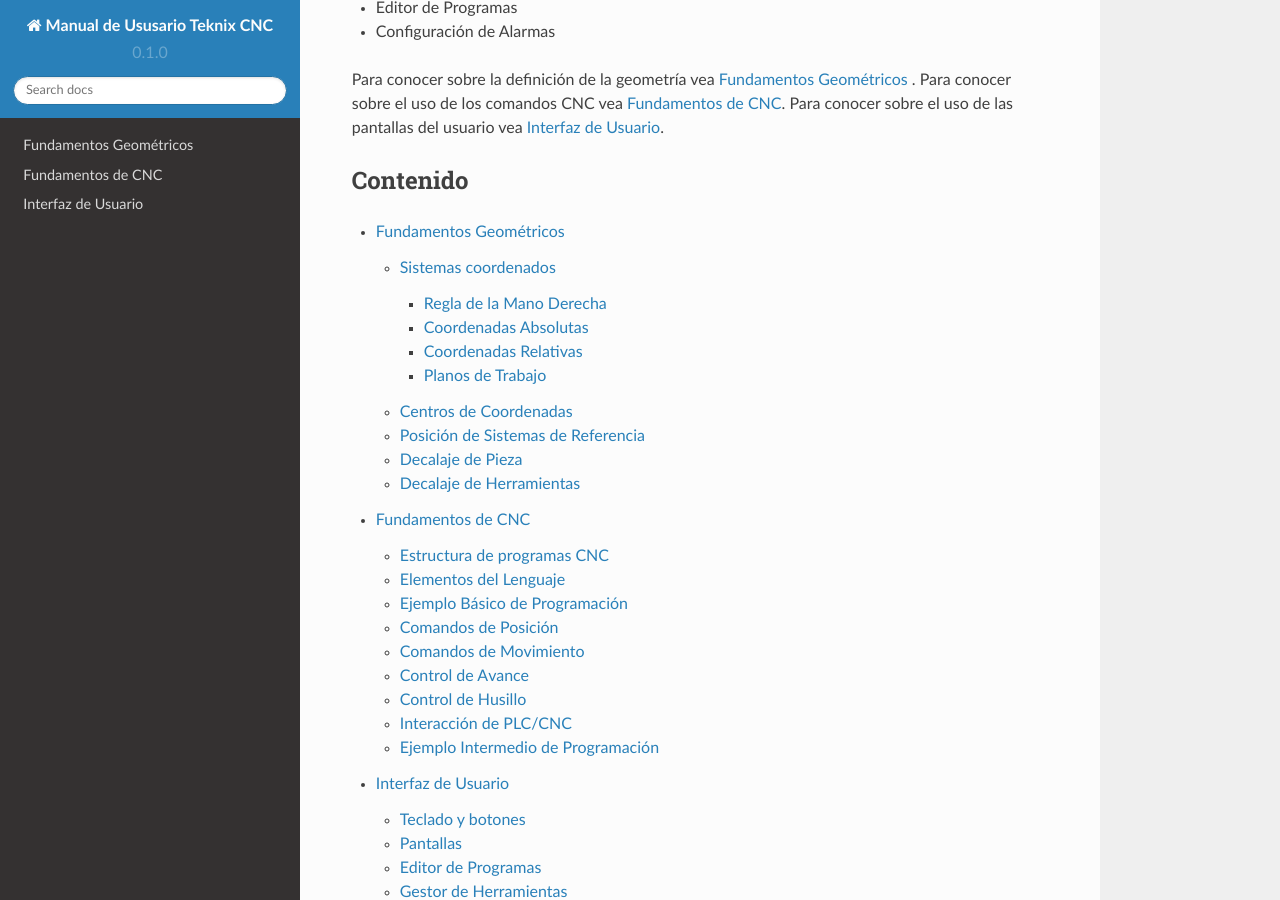
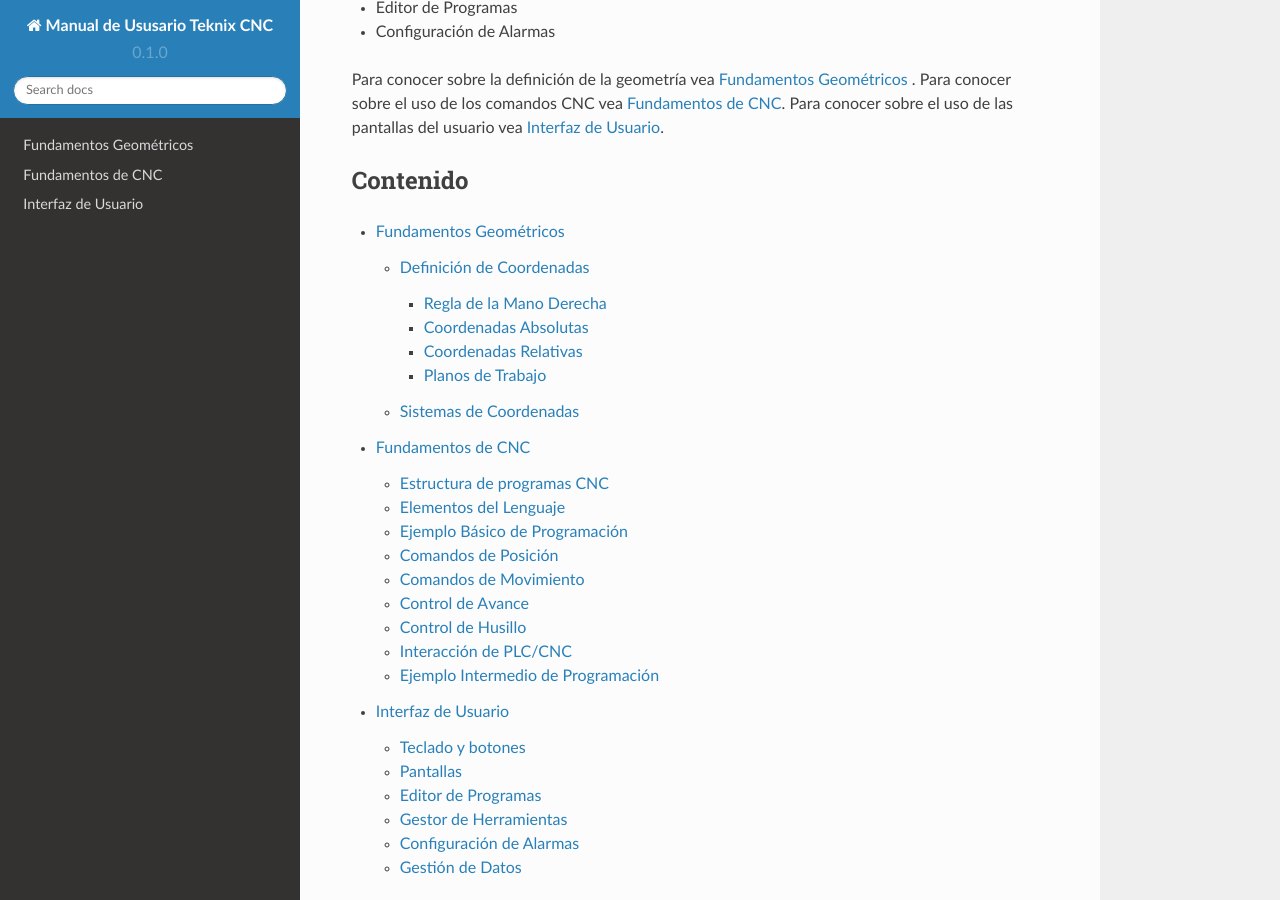
Before and after one commit to joseluperi/Manual-Teknix-CNC, a Sphinx documentation site: the page built from docs/source/index.rst, in a window 1280 px wide and 900 px high, scrolled down 321 px. Built offline with Sphinx 7.4.7 and the Read the Docs theme 2.0.0, drawn with Linux system fonts in a browser that asks for light colours; part of the change alters nothing that is shown.

Commit message:
Update geomFundamentals.rst

```diff
--- a/docs/source/geomFundamentals.rst
+++ b/docs/source/geomFundamentals.rst
@@ -4,10 +4,10 @@ Fundamentos Geométricos
 En esta sección se muestran las definiciones de sistemas de referencia; coordenadas absolutas y relativas; centros de coordenadas y
 decalajes que son necesarios para la correcta definición de las posiciones.
 
-.. _sistCoords:
+.. _defCoords:
 
-Sistemas coordenados
---------------------
+Definición de Coordenadas
+----------------------------------
 
 A los efectos de que el control pueda interpretar los datos de posición, éstos deben estar expresados en un sistema coordenado
 de referencia. Normalmente se utilizan sistemas de referencia ortogonales cuyas componentes son los ejes X, Y y Z.
@@ -29,17 +29,16 @@ Los sistemas ortogonales utilizados son dextrógiros, es decir que siguen la reg
 Normalmente para operaciones de fresado el plano horizontal corresponde al plano contenido por los ejes X e Y.
 
 .. figure:: images/millingCoordSys.png
-   :width: 200
+   :width: 250
 
    Sistema coordenado para fresado.
 
 Normalmente para operaciones de torneado el eje del husillo correspode al eje Z.
 
 .. figure:: images/turningCoordSys.png
-   :width: 200
+   :width: 250
 
    Sistema coordenado para torneado.
-
 
 Coordenadas Absolutas
 ^^^^^^^^^^^^^^^^^^^^^
@@ -66,6 +65,10 @@ Ejemplo para torneado
    P3 corresponde a X40 Z-25
    P4 corresponde a X60 Z-35
 
+   Nota: se muestra este ejemplo utilizando el modo diametral habilitado.
+
+Para definir la posición en coordenadas absolutas al programar se utiliza el código G90.
+
 Coordenadas Relativas
 ^^^^^^^^^^^^^^^^^^^^^
 
@@ -83,7 +86,7 @@ Ejemplo para fresado
    P2 corresponde a X30 Y20 ; (respecto a P1)
    P3 corresponde a X20 Y-35 ; (respecto a P2)
 
-Ejemplo paratorneado
+Ejemplo para torneado
 
 .. figure:: images/relativeTurningCoords.png
    :width: 200
@@ -93,7 +96,10 @@ Ejemplo paratorneado
    G91 P3 corresponde a Z-10 ; (respecto a P2)
    G91 P4 corresponde a X20 Z-10 ; (respecto a P3)
 
-Nota: Cuando DIAMOF o DIAM90 está activo, la posición se programa con la dimensión del radio con G91.
+   Nota: se muestra este ejemplo utilizando el modo diametral habilitado.
+
+Para definir la posición en coordenadas relativas al programar se utiliza el código G91.
+
 
 Planos de Trabajo
 ^^^^^^^^^^^^^^^^^
@@ -115,26 +121,86 @@ El plano de trabajo se definen por medio de los códigos G17, G18 o G19 y su def
 
    Planos de trabajo para torneado.
 
+El eje que no pertenece al plano es el que determina la dirección de avance de la herramienta.
 
-.. _centrosCoords:
+.. _sistemasCoords:
+
+Sistemas de Coordenadas
+-----------------------
+
+En un control numérico se utilizan varios sistemas de coordenadas, que facilitan la definición y el trabajo con la geometría.
+La posición relativa de un sistema respecto a otro se denomina decalaje. Estas definiciones son necesarias para que el control
+pueda calcular la posición a la que se deben mover los ejes de la máquina para posicionarse en el lugar definido por el usuario.
+
+Sistema Coordenado de Máquina
+"""""""""""""""""""""""""""""
+
+El sistema principal es el sistema de coordenadas de la máquina, éste sistema es fijo y es al cual están referidos otros sistemas de coordendas.
+Para referir la posición al sistema de coordenadas de la máquina al programar se utiliza el código G53.
+
+Sistema Coordenado de Piezas
+""""""""""""""""""""""""""""
+
+Es de utilidad poder definir sistemas de coordenadas locales para poder por ejemplo, posicionarlos sobre los vértices de una pieza. Al programar
+se pueden utilizar los códigos G54 a G59. Cada uno de éstos códigos hace referencia a los distintos sistemas de coordenadas locales.
+En el caso de necesitar más de 6 sistemas de coordenadas locales es posible definir más por medio de cógidos G59.1, G59.2 y así sucesivamente.
+
+.. figure:: images/coordsWorkpiece.png
+   :width: 250
+
+   Sistemas de referencia de Pieza.
+
+Se denomina decalaje de pieza a la posición relativa entre el sistema coordenado de la máquina y el sistema coordenado de la pieza.
+
+Decalaje de Origen
+""""""""""""""""""
+
+El decalaje de origen determina la posición respecto a la cual las herramientas están definidas.
 
 
-Centros de Coordenadas
-----------------------
+Decalaje Herramientas
+"""""""""""""""""""""
 
+El decalaje de herramienta es la posición del filo de la herramienta respecto al origen o posición de fijación de la misma.
+Es útil definir el decalaje para cada herramienta a los fines de poder realizar cambios de herramientas en un programa de
+mecanizado y trabajar con el mismo sistema de referencia, en este caso el control numérico realiza los cálculos para posicionar
+adecuadamente los ejes teniendo en cuenta las dimensiones de cada herramienta.
 
-.. _centrosCoords:
+Compensación de Herramientas
+""""""""""""""""""""""""""""
 
+Al utilizar una herramienta para mecanizar, el filo de la herramienta puede tener un desgaste. Esto hace que las piezas mecanizadas, con el tiempo,
+tengan pequeñas diferencias en sus cotas. Normalmente esta diferencia se detecta al medir las piezas producidas periódicamente. Es posible utilizar
+la compensación de herramienta para realizar estas pequeñas correcciones. Al cambiar este valor, el control numérico modifica las posiciones de los
+ejes para compensar la diferencia.
 
-Posición de Sistemas de Referencia
-----------------------------------
+.. figure:: images/coordsSystems.png
+   :width: 200
 
-.. _decaPieza:
+   Sistemas de coordenadas.
 
-Decalaje de Pieza
------------------
+En la figura se puede observar la relación entre los diferentes sistemas coordenados y los distintos decalajes.
 
-.. _decaHerram:
+Transformación entre Sistemas
+"""""""""""""""""""""""""""""
 
-Decalaje de Herramientas
-------------------------
+La posición de un sistema de coordenadas respecto a otro se puede definir a través de diferentes transformaciones. Estas transformaciones incluyen:
+
+* Traslaciones
+* Rotaciones
+* Escalado
+* Espejado
+
+.. figure:: images/coordsTransformations.png
+   :width: 200
+
+   Transformaciones de sistemas de coordenadas.
+
+..
+   Sistemas Coordenados Básicos
+..
+   """"""""""""""""""""""""""""
+..
+   Transmit
+..
+   Kinenatic transformation
```
